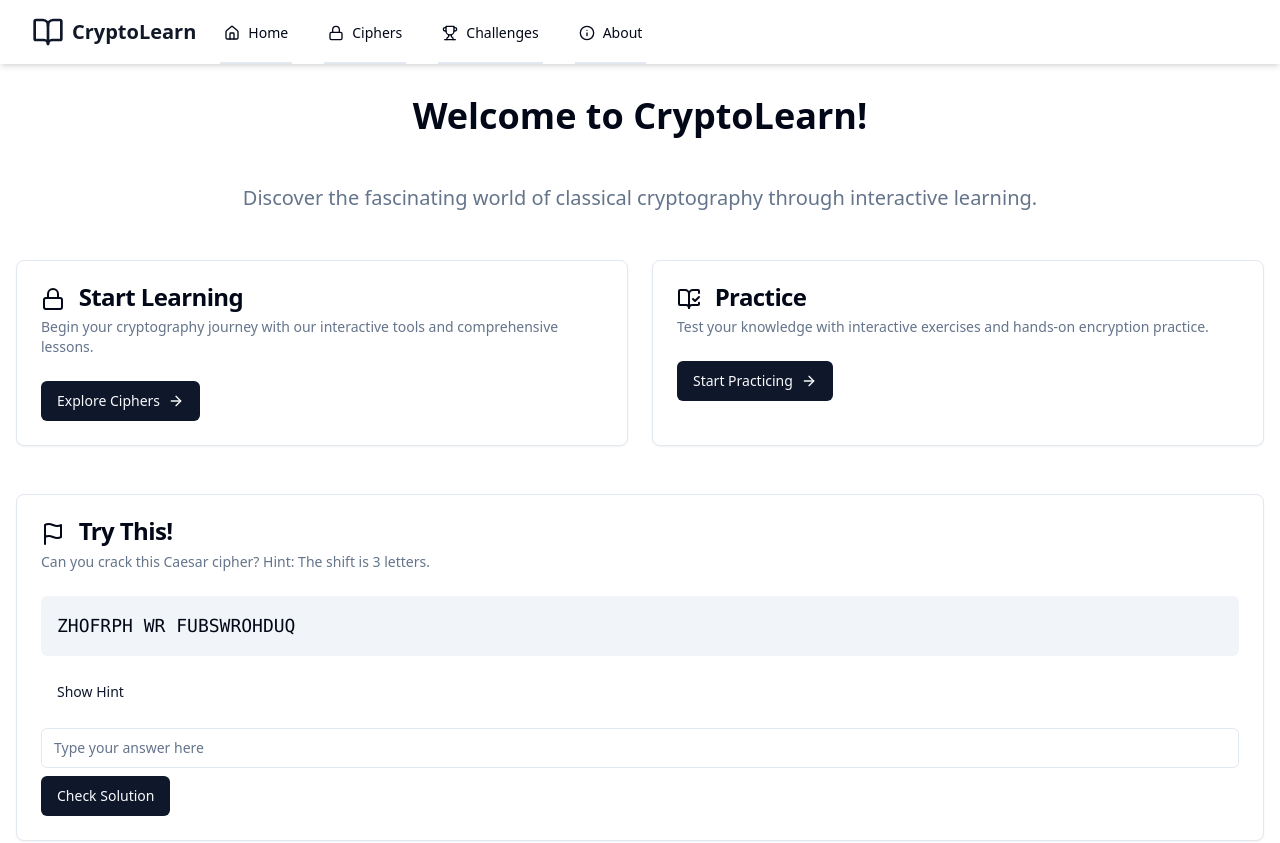
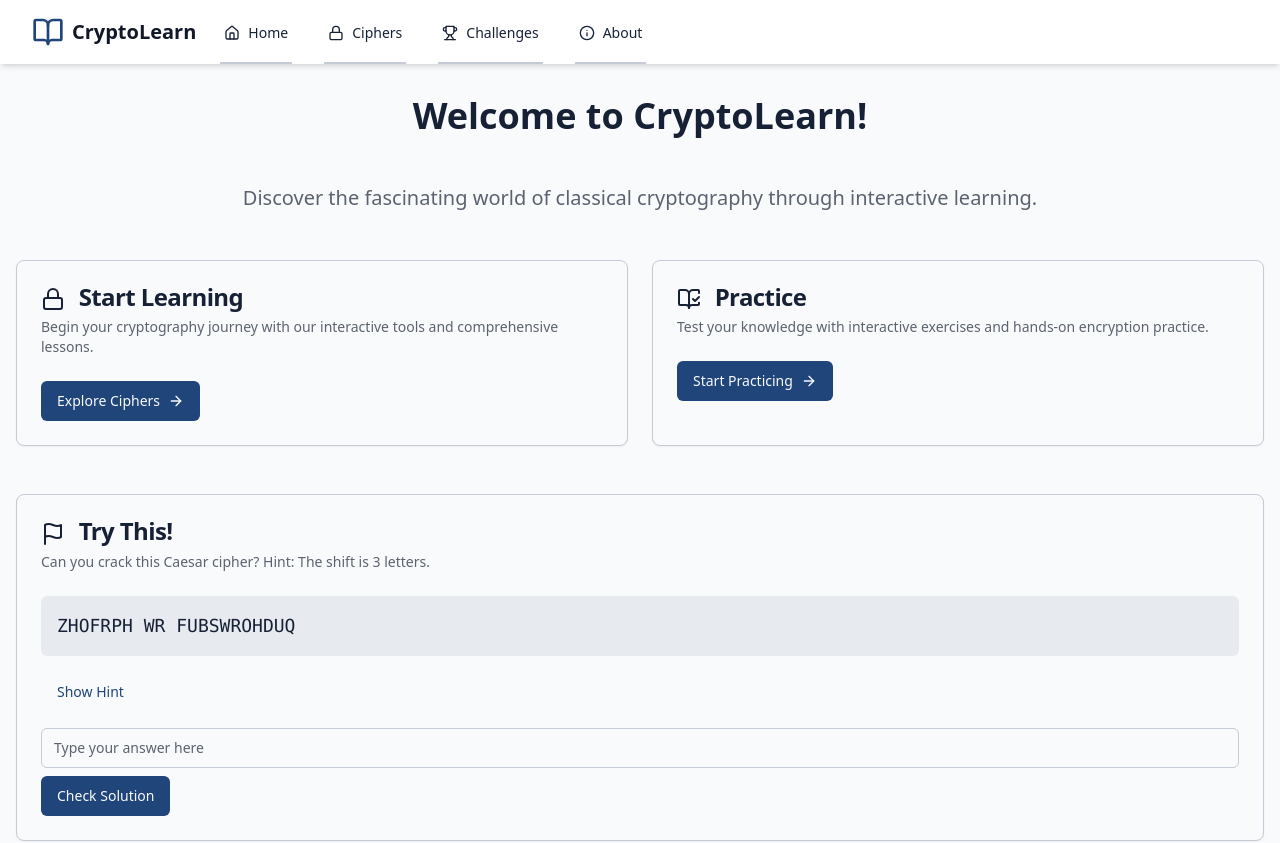
Before and after one commit to oocim/CryptoLearn, a React (Vite) app in the folder REACT-FULLSTACK/client/: page / in a window 1280 px wide. Shown: the top 843 px of the page. Built offline with nearby package versions, Linux system fonts and the light colour scheme.

Commit message:
changed color

```diff
--- a/REACT-FULLSTACK/client/src/index.css
+++ b/REACT-FULLSTACK/client/src/index.css
@@ -4,67 +4,48 @@
 
 @layer base {
   :root {
-    --background: 0 0% 100%;
-    --foreground: 222.2 84% 4.9%;
-
-    --muted: 210 40% 96.1%;
-    --muted-foreground: 215.4 16.3% 46.9%;
-
-    --popover: 0 0% 100%;
-    --popover-foreground: 222.2 84% 4.9%;
-
-    --card: 0 0% 100%;
-    --card-foreground: 222.2 84% 4.9%;
-
-    --border: 214.3 31.8% 91.4%;
-    --input: 214.3 31.8% 91.4%;
-
-    --primary: 222.2 47.4% 11.2%;
-    --primary-foreground: 210 40% 98%;
-
-    --secondary: 210 40% 96.1%;
-    --secondary-foreground: 222.2 47.4% 11.2%;
-
-    --accent: 210 40% 96.1%;
-    --accent-foreground: 222.2 47.4% 11.2%;
-
-    --destructive: 0 84.2% 60.2%;
-    --destructive-foreground: 210 40% 98%;
-
-    --ring: 215 20.2% 65.1%;
-
+    --background: 210 25% 98%;             /* Light, neutral blue */
+    --foreground: 220 40% 15%;             /* Deep, muted blue for readability */
+    --muted: 210 20% 92%;                  /* Soft muted blue */
+    --muted-foreground: 220 10% 40%;       /* Muted text, trustworthy grayish-blue */
+    --popover: 210 25% 98%;                /* Light blue for popovers */
+    --popover-foreground: 220 40% 15%;     /* Dark blue text in popovers */
+    --card: 210 25% 98%;                   /* Light card background */
+    --card-foreground: 220 40% 15%;        /* Dark blue text on cards */
+    --border: 215 15% 80%;                 /* Subtle, light blue-gray border */
+    --input: 215 15% 80%;                  /* Inputs in similar light blue-gray */
+    --primary: 215 60% 30%;                /* Stronger, calming blue for primary */
+    --primary-foreground: 210 25% 98%;     /* Light text on primary buttons */
+    --secondary: 210 20% 92%;              /* Secondary in soft, light blue */
+    --secondary-foreground: 215 60% 30%;   /* Darker text for secondary elements */
+    --accent: 210 20% 92%;                 /* Accent in soft blue */
+    --accent-foreground: 215 60% 30%;      /* Darker text on accent */
+    --destructive: 220 75% 50%;            /* Noticeable but calm blue for alerts */
+    --destructive-foreground: 210 25% 98%; /* Light text on destructive elements */
+    --ring: 215 20% 70%;                   /* Calm blue ring */
     --radius: 0.5rem;
   }
 
   .dark {
-    --background: 222.2 84% 4.9%;
-    --foreground: 210 40% 98%;
-
-    --muted: 217.2 32.6% 17.5%;
-    --muted-foreground: 215 20.2% 65.1%;
-
-    --popover: 222.2 84% 4.9%;
-    --popover-foreground: 210 40% 98%;
-
-    --card: 222.2 84% 4.9%;
-    --card-foreground: 210 40% 98%;
-
-    --border: 217.2 32.6% 17.5%;
-    --input: 217.2 32.6% 17.5%;
-
-    --primary: 210 40% 98%;
-    --primary-foreground: 222.2 47.4% 11.2%;
-
-    --secondary: 217.2 32.6% 17.5%;
-    --secondary-foreground: 210 40% 98%;
-
-    --accent: 217.2 32.6% 17.5%;
-    --accent-foreground: 210 40% 98%;
-
-    --destructive: 0 62.8% 30.6%;
-    --destructive-foreground: 0 85.7% 97.3%;
-
-    --ring: 217.2 32.6% 17.5%;
+    --background: 220 40% 10%;             /* Dark blue for a calm background */
+    --foreground: 210 25% 98%;             /* Light blue for text */
+    --muted: 215 30% 20%;                  /* Muted, dark blue-gray */
+    --muted-foreground: 215 20% 60%;       /* Subdued text color */
+    --popover: 220 40% 10%;                /* Dark background for popovers */
+    --popover-foreground: 210 25% 98%;     /* Light text in popovers */
+    --card: 220 40% 10%;                   /* Dark background for cards */
+    --card-foreground: 210 25% 98%;        /* Light text in cards */
+    --border: 215 30% 20%;                 /* Darker border */
+    --input: 215 30% 20%;                  /* Input fields in dark blue */
+    --primary: 210 25% 98%;                /* Light blue for primary actions */
+    --primary-foreground: 215 60% 30%;     /* Dark blue text on primary */
+    --secondary: 215 30% 20%;              /* Secondary in darker blue */
+    --secondary-foreground: 210 25% 98%;   /* Light text for secondary */
+    --accent: 215 30% 20%;                 /* Dark accent */
+    --accent-foreground: 210 25% 98%;      /* Light text on accents */
+    --destructive: 220 60% 35%;            /* Soft but noticeable blue for destructive */
+    --destructive-foreground: 210 25% 98%; /* Light text for destructive */
+    --ring: 215 30% 20%;                   /* Dark blue ring */
   }
 }
 
--- a/REACT-FULLSTACK/client/tailwind.config.js
+++ b/REACT-FULLSTACK/client/tailwind.config.js
@@ -6,7 +6,7 @@ module.exports = {
     './components/**/*.{ts,tsx}',
     './app/**/*.{ts,tsx}',
     './src/**/*.{ts,tsx}',
-	],
+  ],
   theme: {
     container: {
       center: true,
@@ -22,34 +22,13 @@ module.exports = {
         ring: "hsl(var(--ring))",
         background: "hsl(var(--background))",
         foreground: "hsl(var(--foreground))",
-        primary: {
-          DEFAULT: "hsl(var(--primary))",
-          foreground: "hsl(var(--primary-foreground))",
-        },
-        secondary: {
-          DEFAULT: "hsl(var(--secondary))",
-          foreground: "hsl(var(--secondary-foreground))",
-        },
-        destructive: {
-          DEFAULT: "hsl(var(--destructive))",
-          foreground: "hsl(var(--destructive-foreground))",
-        },
-        muted: {
-          DEFAULT: "hsl(var(--muted))",
-          foreground: "hsl(var(--muted-foreground))",
-        },
-        accent: {
-          DEFAULT: "hsl(var(--accent))",
-          foreground: "hsl(var(--accent-foreground))",
-        },
-        popover: {
-          DEFAULT: "hsl(var(--popover))",
-          foreground: "hsl(var(--popover-foreground))",
-        },
-        card: {
-          DEFAULT: "hsl(var(--card))",
-          foreground: "hsl(var(--card-foreground))",
-        },
+        primary: { DEFAULT: "hsl(var(--primary))", foreground: "hsl(var(--primary-foreground))" },
+        secondary: { DEFAULT: "hsl(var(--secondary))", foreground: "hsl(var(--secondary-foreground))" },
+        destructive: { DEFAULT: "hsl(var(--destructive))", foreground: "hsl(var(--destructive-foreground))" },
+        muted: { DEFAULT: "hsl(var(--muted))", foreground: "hsl(var(--muted-foreground))" },
+        accent: { DEFAULT: "hsl(var(--accent))", foreground: "hsl(var(--accent-foreground))" },
+        popover: { DEFAULT: "hsl(var(--popover))", foreground: "hsl(var(--popover-foreground))" },
+        card: { DEFAULT: "hsl(var(--card))", foreground: "hsl(var(--card-foreground))" },
       },
       borderRadius: {
         lg: "var(--radius)",
@@ -57,14 +36,8 @@ module.exports = {
         sm: "calc(var(--radius) - 4px)",
       },
       keyframes: {
-        "accordion-down": {
-          from: { height: 0 },
-          to: { height: "var(--radix-accordion-content-height)" },
-        },
-        "accordion-up": {
-          from: { height: "var(--radix-accordion-content-height)" },
-          to: { height: 0 },
-        },
+        "accordion-down": { from: { height: 0 }, to: { height: "var(--radix-accordion-content-height)" } },
+        "accordion-up": { from: { height: "var(--radix-accordion-content-height)" }, to: { height: 0 } },
       },
       animation: {
         "accordion-down": "accordion-down 0.2s ease-out",
```
